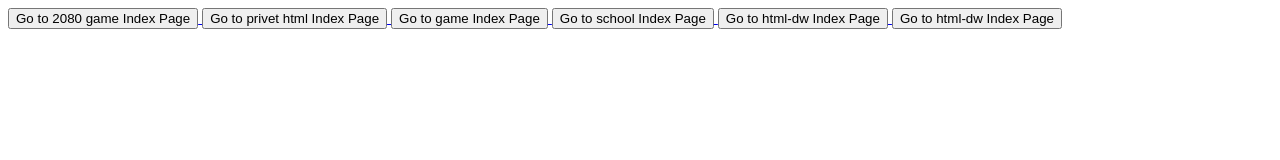
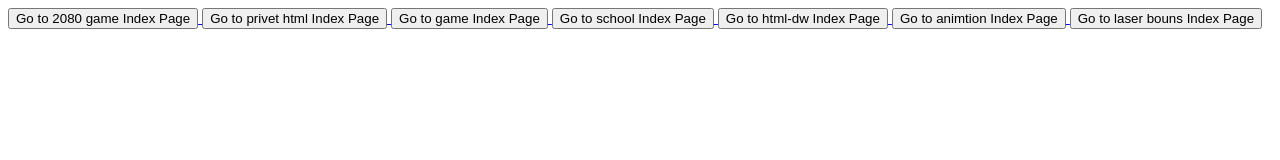
Before and after one commit to ttvchrisklar/directerory, a plain HTML site: page index.html in a window 1280 px wide. Drawn offline with Linux system fonts and the light colour scheme.

Commit message:
fixd resposetory index thing

```diff
--- a/index.html
+++ b/index.html
@@ -25,7 +25,10 @@
         <button>Go to html-dw Index Page</button>
     </a>
     <a href=".\all_projekts\animtion\index.html">
-        <button>Go to html-dw Index Page</button>
+        <button>Go to animtion Index Page</button>
+    </a>
+    <a href=".\all_projekts\laserbouns\index.html">
+        <button>Go to laser bouns Index Page</button>
     </a>
 </body>
 
```
Also changed, not shown: all_projekts/laserbouns/index.html (renamed from all_projekts/new-game-thing/index.html), all_projekts/laserbouns/script.js (renamed from all_projekts/new-game-thing/script.js), all_projekts/laserbouns/stryle.css (renamed from all_projekts/new-game-thing/stryle.css).
